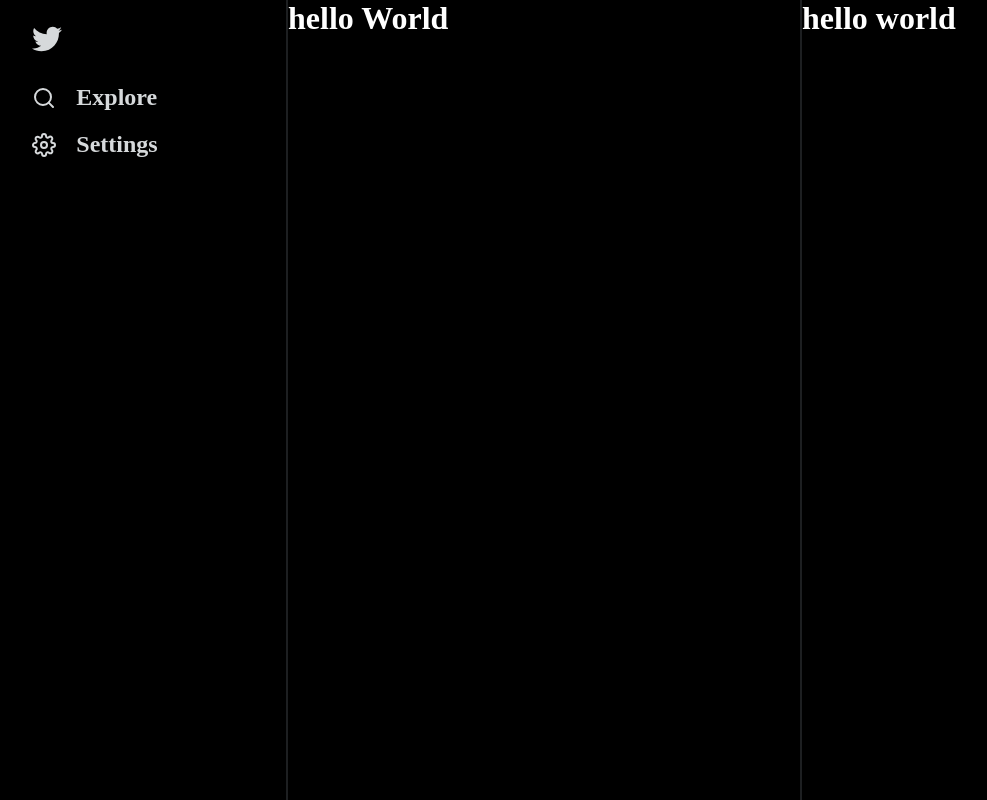
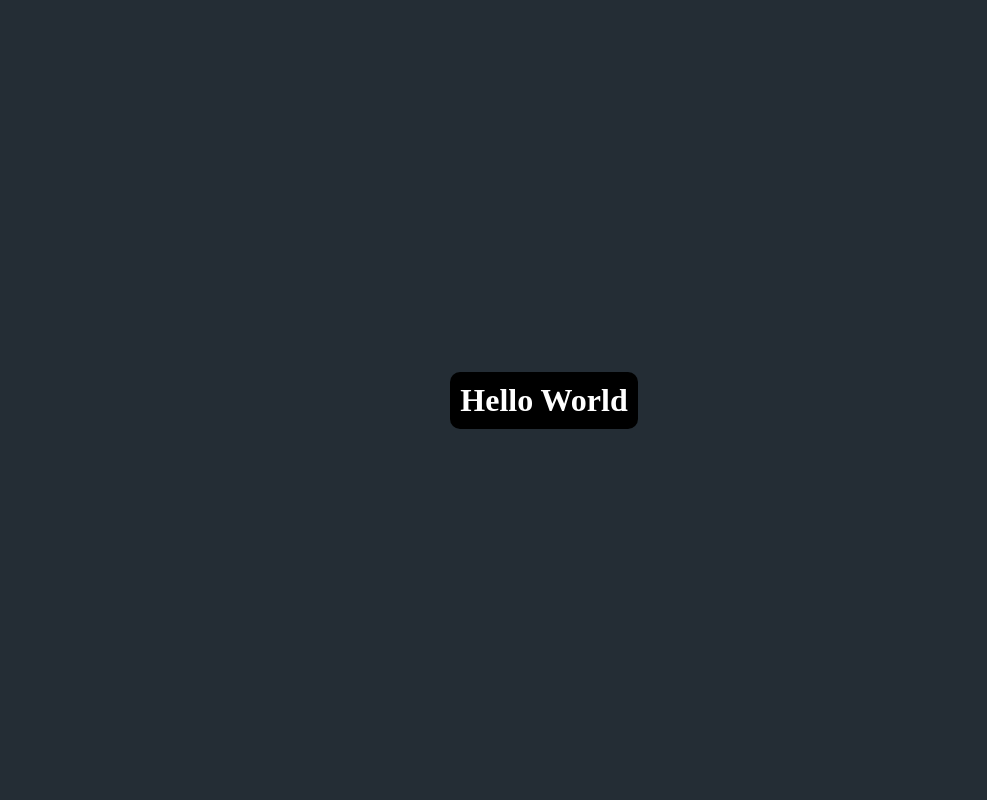
Before and after one commit to hrudai2002/twit-app, a React (Vite) app in the folder frontend/: page / in a window 1280 px wide. Shown: the whole page, without its empty margins (96-1083 px from the left). Built offline with nearby package versions, Linux system fonts and the light colour scheme.

Commit message:
started designing the login page for twit app

```diff
--- a/frontend/src/App.css
+++ b/frontend/src/App.css
@@ -27,3 +27,13 @@
     height: 100vh;
     border-left: 2px solid #1D1F21;
 }
+
+.login-container {
+    width: '100vw';
+    height: '100vh';
+    background-color: '#242d35';
+    display: 'flex';
+    justify-content: 'center';
+    align-items: 'center';
+    flex-direction: 'column'
+}
--- a/frontend/src/App.jsx
+++ b/frontend/src/App.jsx
@@ -1,22 +1,10 @@
 import './App.css'
-import { LeftBar } from './components/LeftBar/left-bar';
-import { MiddleBar } from './components/MiddleBar/middle-bar';
-import { RightBar } from './components/RightBar/right-bar';
+import LoginPage from './screens/login';
 
 
 function App() {
   return (
-    <div className='main'>
-      <div className='left'>
-         <LeftBar />
-      </div>
-      <div className='middle'>
-        <MiddleBar />
-      </div>
-      <div className='right'>
-        <RightBar />
-      </div>
-    </div>
+    <LoginPage />
   )
 }
 
--- a/frontend/src/main.jsx
+++ b/frontend/src/main.jsx
@@ -1,7 +1,6 @@
 import React from 'react'
 import ReactDOM from 'react-dom/client'
 import App from './App.jsx'
-import {createBrowserRouter, createRoutesFromElements, Route, RouterProvider} from 'react-router-dom';
 
 
 ReactDOM.createRoot(document.getElementById('root')).render(
--- /dev/null
+++ b/frontend/src/screens/login.tsx
@@ -0,0 +1,29 @@
+import React from 'react';
+
+function LoginPage() {
+    return (
+        <div style={styles.loginContainer}>
+                <div style={styles.loginDialog}>
+                    <h1 style={{color: '#fff'}}>Hello World</h1>
+                </div>
+        </div>
+    )
+}
+
+export default LoginPage;
+
+
+const styles = {
+    loginContainer: {
+        width: '100vw',
+        height: '100vh',
+        backgroundColor: '#242d35',
+        display: 'flex',
+        justifyContent: 'center',
+        alignItems: 'center',
+    },
+    loginDialog: {
+        borderRadius: '10px',
+        padding: '10px',
+    }
+}
--- a/package.json
+++ b/package.json
@@ -5,7 +5,7 @@
   "main": "index.js",
   "type": "module",
   "scripts": {
-     "start": "node backend/server.js",
+    "start": "node backend/server.js",
     "server": "nodemon backend/server.js",
     "client": "npm run dev --prefix frontend",
     "dev": "concurrently \"npm run server\" \"npm run client\""
@@ -23,6 +23,8 @@
   },
   "devDependencies": {
     "concurrently": "^8.2.0",
-    "nodemon": "^2.0.22"
+    "css-loader": "^6.8.1",
+    "nodemon": "^2.0.22",
+    "style-loader": "^3.3.3"
   }
 }
```
Also changed, not shown: 1 other file (tests, documents, lock files or other folders).
